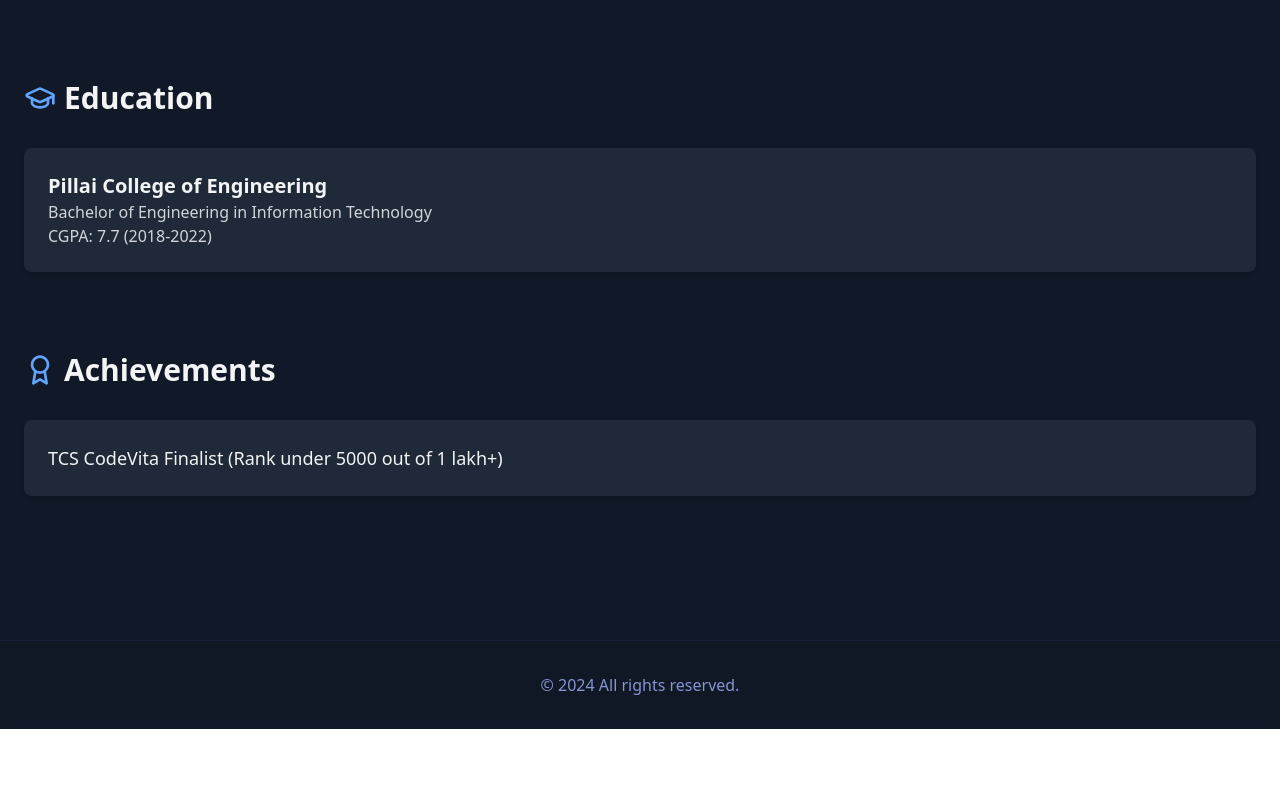
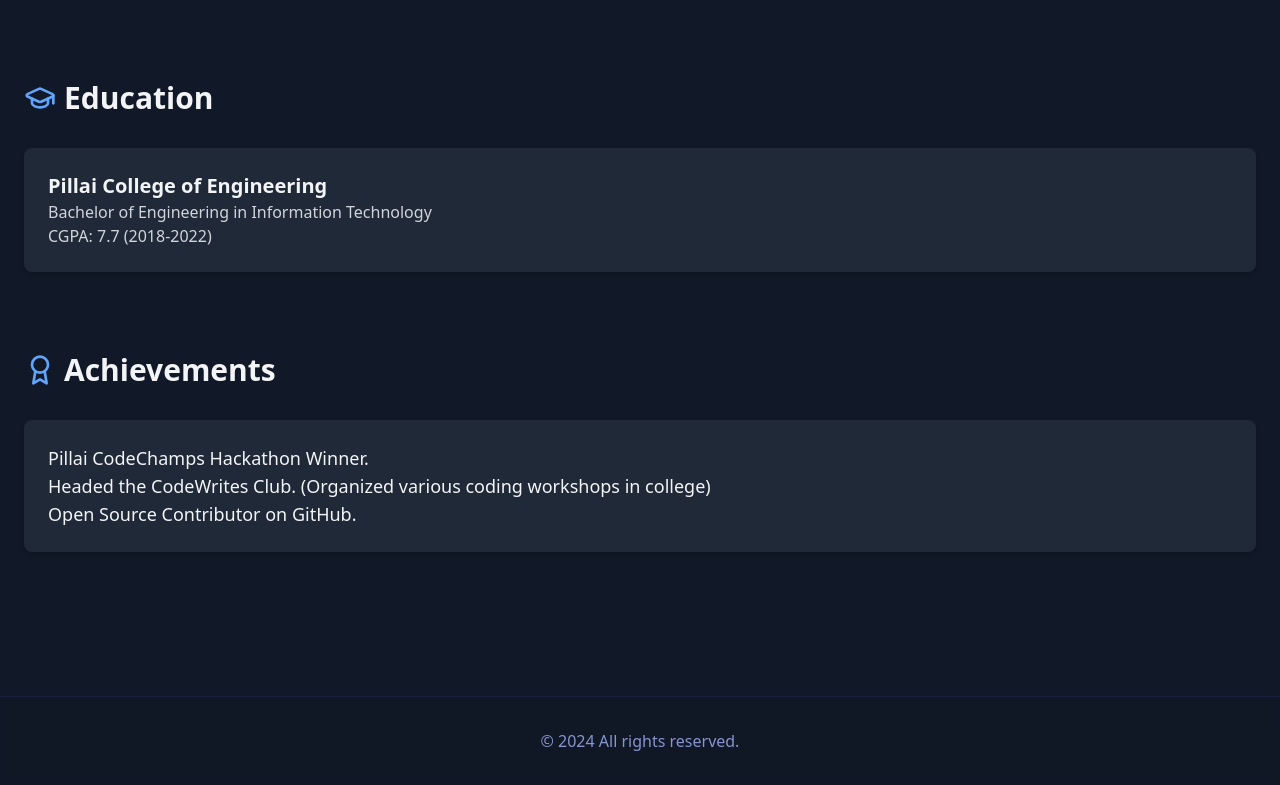
Before and after one commit to Ninad-Patil/portfolio, a React (Vite) app: page / in a window 1280 px wide. Shown: the part 2104-2889 px from the top of the page. Before the commit the page ends 2833 px from the top, so only its background shows below. Built offline with nearby package versions, Linux system fonts and the light colour scheme.

Commit message:
Update Achievements.tsx
updated achievements

```diff
--- a/src/components/sections/Achievements.tsx
+++ b/src/components/sections/Achievements.tsx
@@ -7,7 +7,9 @@ const Achievements: React.FC = () => (
   <section>
     <SectionTitle icon={Award} title="Achievements" />
     <div className={`${colors.primary.card} rounded-lg shadow-md p-6`}>
-      <p className="text-lg">TCS CodeVita Finalist (Rank under 5000 out of 1 lakh+)</p>
+      <p className="text-lg">Pillai CodeChamps Hackathon Winner.</p>
+      <p className="text-lg">Headed the CodeWrites Club. (Organized various coding workshops in college)</p>
+      <p className="text-lg">Open Source Contributor on GitHub.</p>
     </div>
   </section>
 );
```
